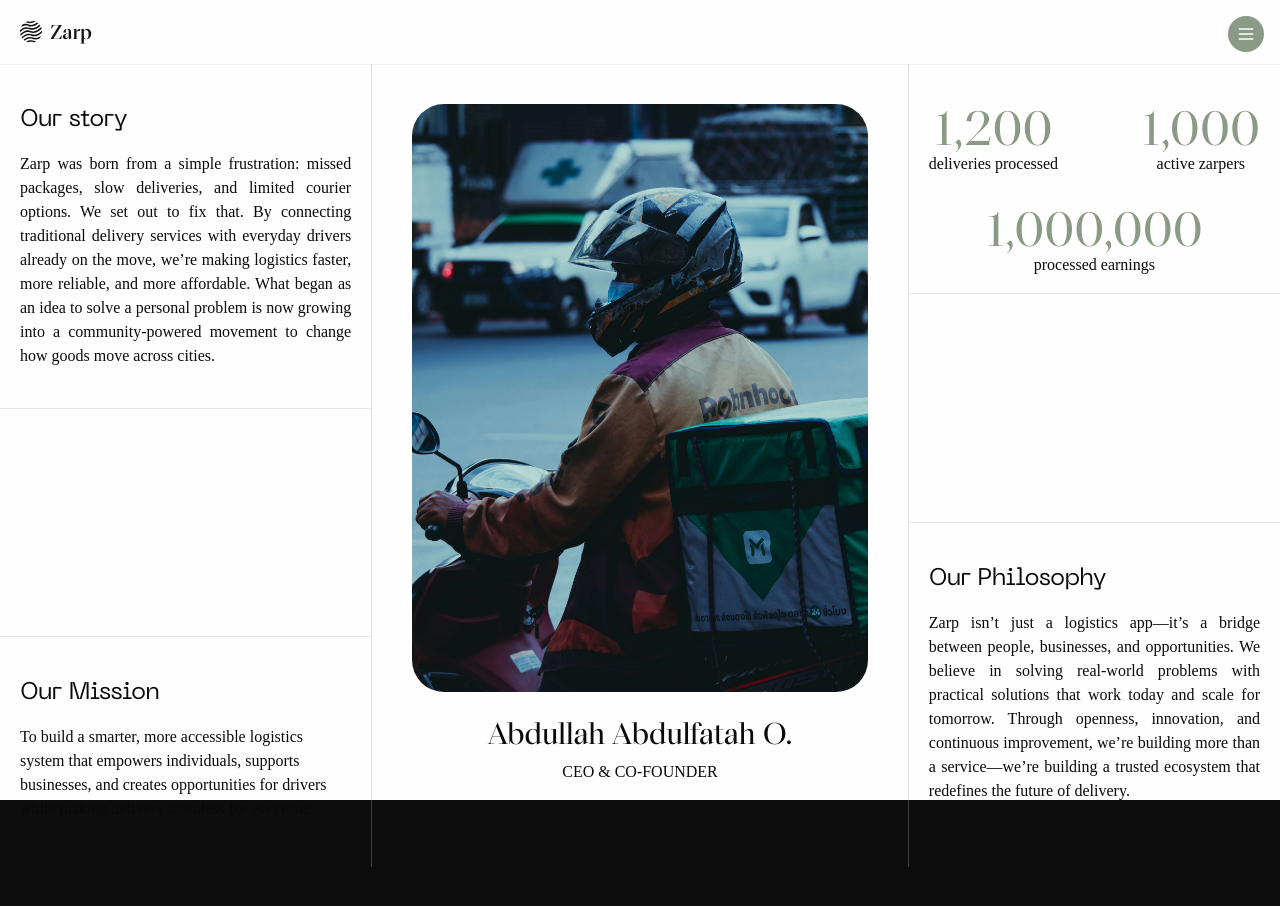
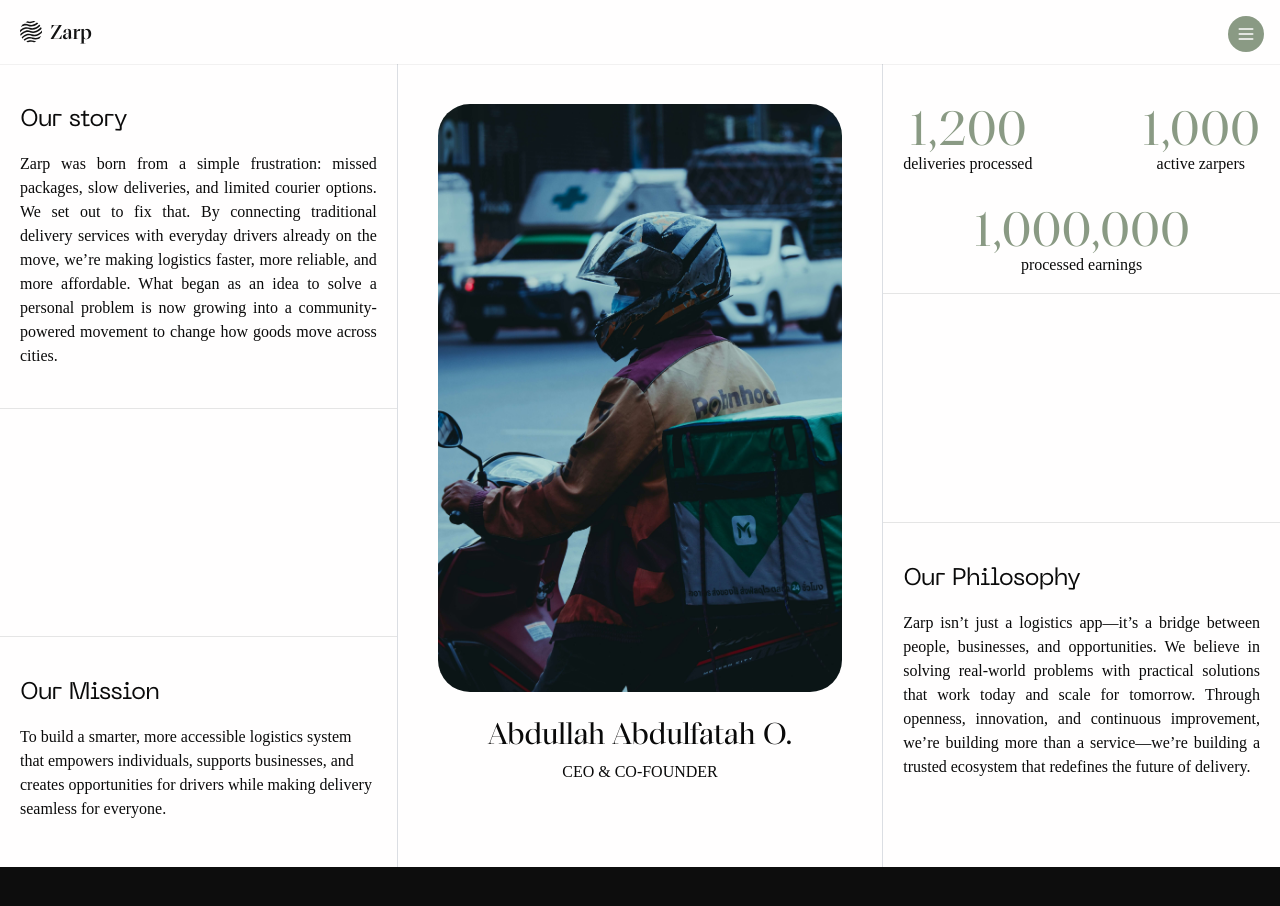
Before and after one commit to draqist/zarp, a Next.js app: page /about in a window 1280 px wide. Shown: the top 906 px of the page. Built offline with nearby package versions, Linux system fonts and the light colour scheme.

Commit message:
feat: fixed the width issue

```diff
--- a/src/app/(home)/about/_ui/about-hero.tsx
+++ b/src/app/(home)/about/_ui/about-hero.tsx
@@ -3,7 +3,7 @@ import Image from "next/image";
 const AboutHero = () => {
   return (
     <section
-      className="h-[calc(100vh-64px)] hidden lg:grid grid-cols-[1fr_42vw_1fr] grid-flow-row auto-cols-fr auto-rows-[minmax(0, auto)] "
+      className="min-h-[calc(100vh-64px)] hidden lg:grid grid-cols-[1fr_38vw_1fr] @min-[1280px]:grid-cols-[1fr_42vw_1fr] grid-flow-row auto-cols-fr auto-rows-[minmax(0, auto)] "
       id="our-story"
     >
       <div className=" grid grid-rows-7">
--- a/src/components/global/mobile-menu.tsx
+++ b/src/components/global/mobile-menu.tsx
@@ -133,10 +133,10 @@ export default function MobileMenu() {
       {/* Layer 2 (accent color) */}
       <div
         ref={layer2Ref}
-        className="fixed inset-0 bg-sage z-40 p-10 grid grid-cols-1 pointer-events-none pt-30"
+        className="fixed inset-0 bg-sage z-40 p-10 grid grid-cols-1 pointer-events-none pt-12 @min-[1280px]:pt-30"
         style={{ clipPath: "circle(0% at 100% 0)" }}
       >
-        <nav className="flex flex-col items-start space-y-10 text-2xl font-semibold">
+        <nav className="flex flex-col items-start space-y-6 @min-[1280px]:space-y-10 text-2xl font-semibold">
           {["Home", "About", "Services", "Contact"].map((text, i) => (
             <div key={text} className="flex items-center gap-5">
               <span
```
Also changed, not shown: src/app/(home)/about/page.tsx (+0 -31 lines).
